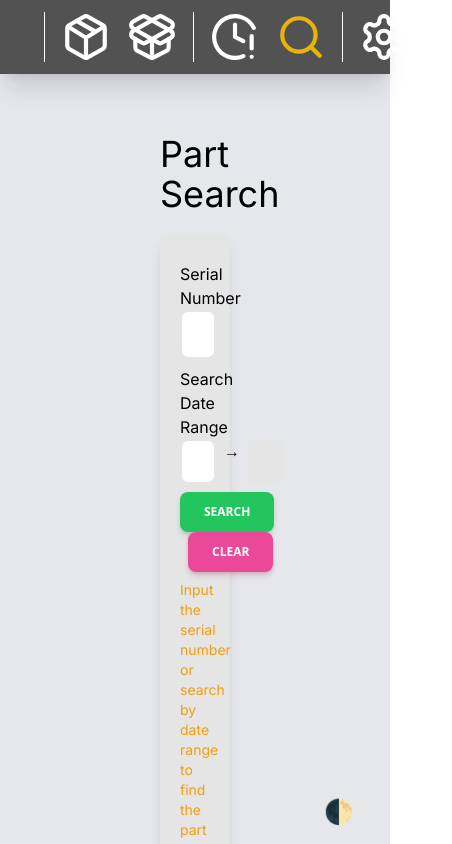
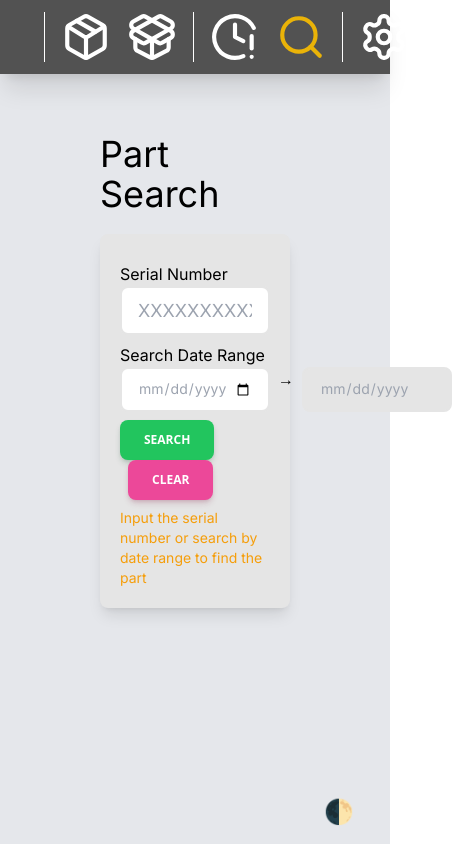
Before and after one commit to aingez/sts_safety_stock_coop_project, a Next.js app: page /search in a window 390 px wide. Shown: the top 844 px of the page, 452 px wide, since content can reach past the window. Built offline with nearby package versions, Linux system fonts and the light colour scheme.

Commit message:
Update layout.js

```diff
--- a/src/app/layout.js
+++ b/src/app/layout.js
@@ -28,7 +28,7 @@ export default function RootLayout({ children }) {
             <div className="fixed bottom-4 right-4">
               <SwitchTheme />
             </div>
-            <div className="mx-20">
+            <div className="md:mx-20 sm:mx-10 mx-5">
               <Toaster position="bottom-center" />
               {children}
             </div>
```
